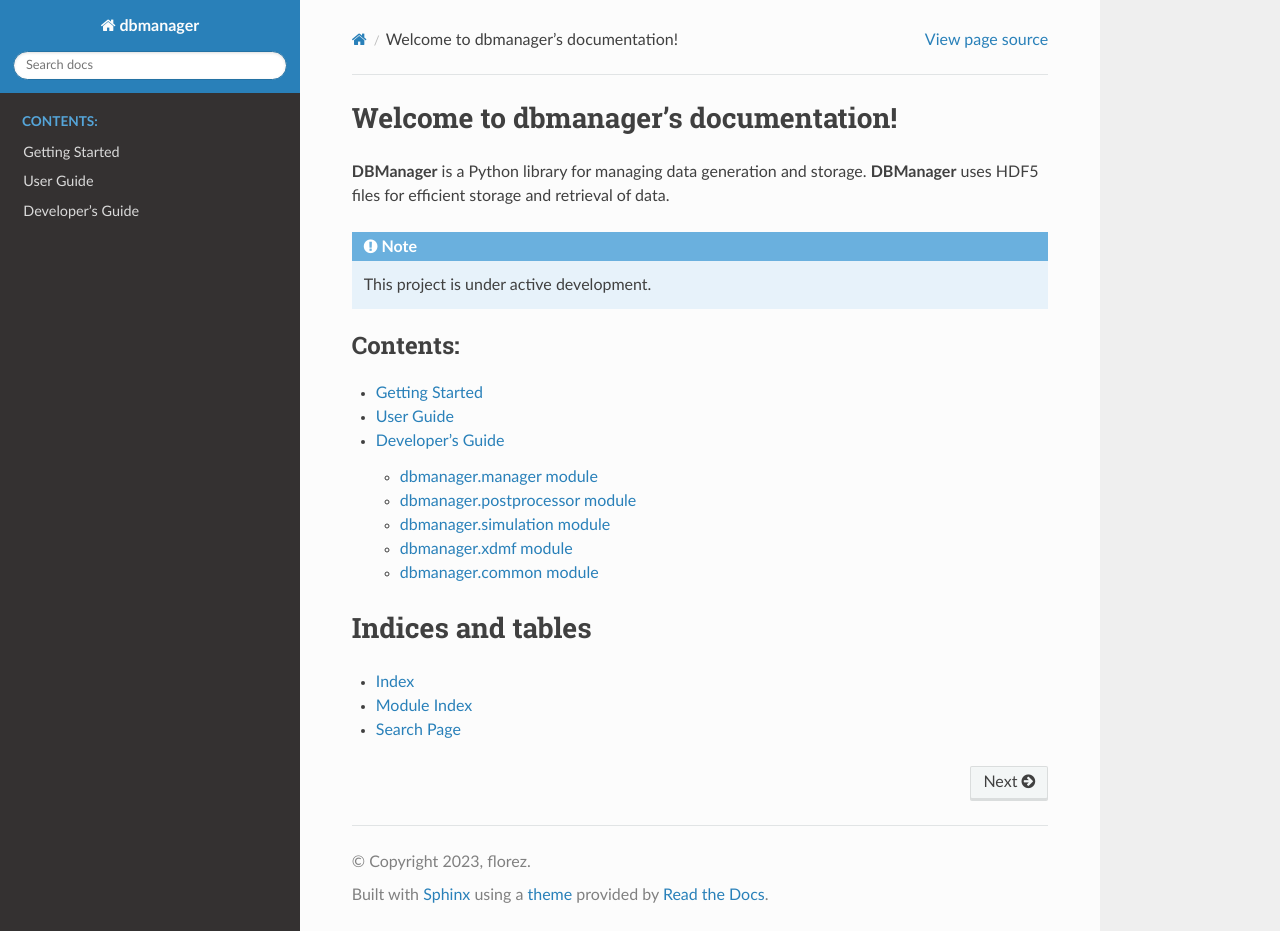
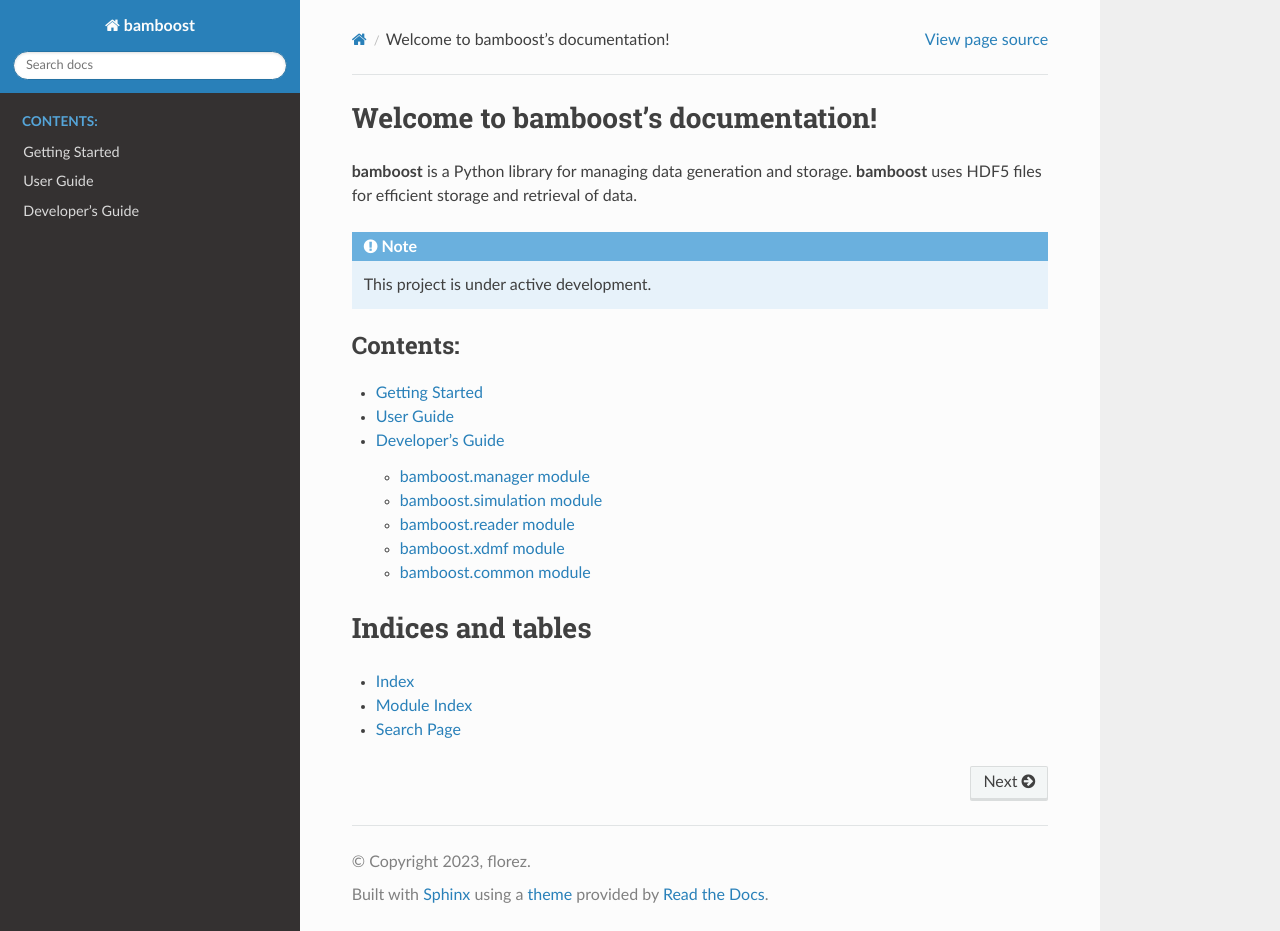
Before and after one commit to smec-ethz/bamboost, a Sphinx documentation site: the page built from docs/source/index.rst, in a window 1280 px wide and 931 px high. Built offline with Sphinx 7.4.7 and the Read the Docs theme 2.0.0, drawn with Linux system fonts in a browser that asks for light colours.

```diff
--- a/docs/source/conf.py
+++ b/docs/source/conf.py
@@ -17,12 +17,12 @@ sys.path.insert(0, os.path.abspath('..'))
 
 # -- Project information -----------------------------------------------------
 
-project = 'dbmanager'
+project = 'bamboost'
 copyright = '2023, florez'
 author = 'florez'
 
 # The full version, including alpha/beta/rc tags
-release = '0.0.1'
+release = '0.3'
 
 
 # -- General configuration ---------------------------------------------------
@@ -34,6 +34,7 @@ extensions = [
         'sphinx.ext.autodoc',
         'sphinx.ext.viewcode',
         'sphinx.ext.napoleon',
+        'sphinx_markdown_builder',
 ]
 
 # Add any paths that contain templates here, relative to this directory.
--- a/docs/source/index.rst
+++ b/docs/source/index.rst
@@ -3,9 +3,9 @@
    You can adapt this file completely to your liking, but it should at least
    contain the root `toctree` directive.
 
-Welcome to dbmanager's documentation!
+Welcome to bamboost's documentation!
 =====================================
-**DBManager** is a Python library for managing data generation and storage. **DBManager** uses HDF5
+**bamboost** is a Python library for managing data generation and storage. **bamboost** uses HDF5
 files for efficient storage and retrieval of data.
 
 .. note::
--- a/docs/source/manual/developer_guide.rst
+++ b/docs/source/manual/developer_guide.rst
@@ -2,40 +2,40 @@ Developer's Guide
 =================
 
 
-dbmanager.manager module
+bamboost.manager module
 ------------------------
 
-.. automodule:: dbmanager.manager
+.. automodule:: bamboost.manager
    :members:
    :undoc-members:
    :show-inheritance:
 
-dbmanager.postprocessor module
-------------------------------
+bamboost.simulation module
+---------------------------
 
-.. automodule:: dbmanager.postprocessor
+.. automodule:: bamboost.simulation
    :members:
    :undoc-members:
    :show-inheritance:
 
-dbmanager.simulation module
----------------------------
+bamboost.reader module
+------------------------------
 
-.. automodule:: dbmanager.simulation
+.. automodule:: bamboost.reader
    :members:
    :undoc-members:
    :show-inheritance:
 
-dbmanager.xdmf module
+bamboost.xdmf module
 ---------------------
 
-.. automodule:: dbmanager.xdmf
+.. automodule:: bamboost.xdmf
    :members:
    :undoc-members:
    :show-inheritance:
 
 
-dbmanager.common module
+bamboost.common module
 -----------------------
 
 .. toctree::
```
Also changed, not shown: docs/source/manual/common.rst (+14 -6 lines), 1 other file.
